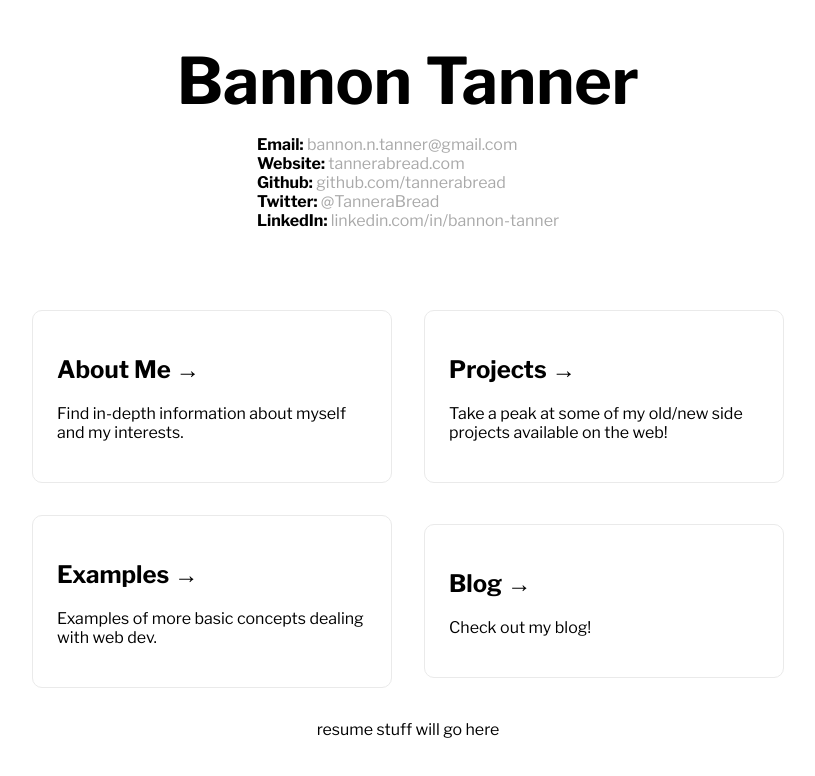
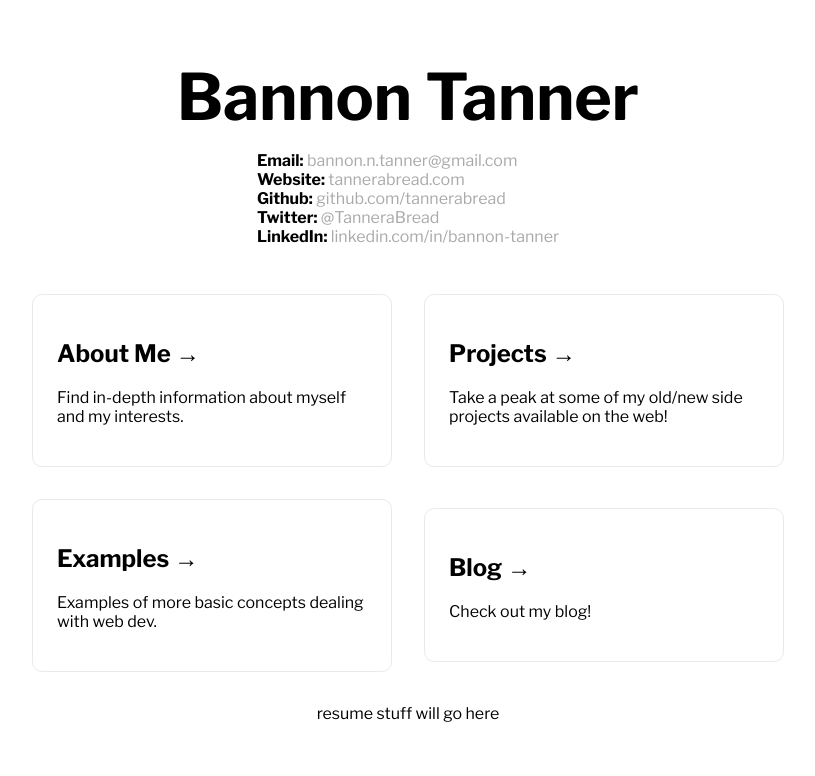
Before and after one commit to tannerabread/resume, a Next.js app: page / in a window 1280 px wide. Shown: the top 776 px of the page, without its empty margins (232-1047 px from the left). Built offline with nearby package versions, Linux system fonts and the light colour scheme.

Commit message:
restructured components folder

```diff
--- a/src/components/Contacts/index.js
+++ /dev/null
@@ -1 +0,0 @@
-export { default } from './Contacts'
--- a/src/components/Grid/Grid.module.css
+++ b/src/components/Grid.module.css
@@ -4,5 +4,5 @@
   justify-content: center;
   flex-wrap: wrap;
   max-width: 800px;
-  margin-top: 3rem;
+  margin-top: 1rem;
 }
--- a/src/components/Grid/index.js
+++ /dev/null
@@ -1 +0,0 @@
-export { default } from './Grid'
--- a/src/components/HomeGrid/index.js
+++ /dev/null
@@ -1 +0,0 @@
-export { default } from './HomeGrid'
--- a/src/components/Layout/index.js
+++ /dev/null
@@ -1 +0,0 @@
-export { default } from './Layout'
```
Also changed, not shown: src/components/Contacts.js (renamed from src/components/Contacts/Contacts.js), src/components/Contacts.module.css (renamed from src/components/Contacts/Contacts.module.css), src/components/Grid.js (renamed from src/components/Grid/Grid.js), src/components/HomeGrid.js (renamed from src/components/HomeGrid/HomeGrid.js), src/components/Layout.js (renamed from src/components/Layout/Layout.js), src/components/Layout.module.css (added), src/components/Layout/Layout.module.css (deleted).
